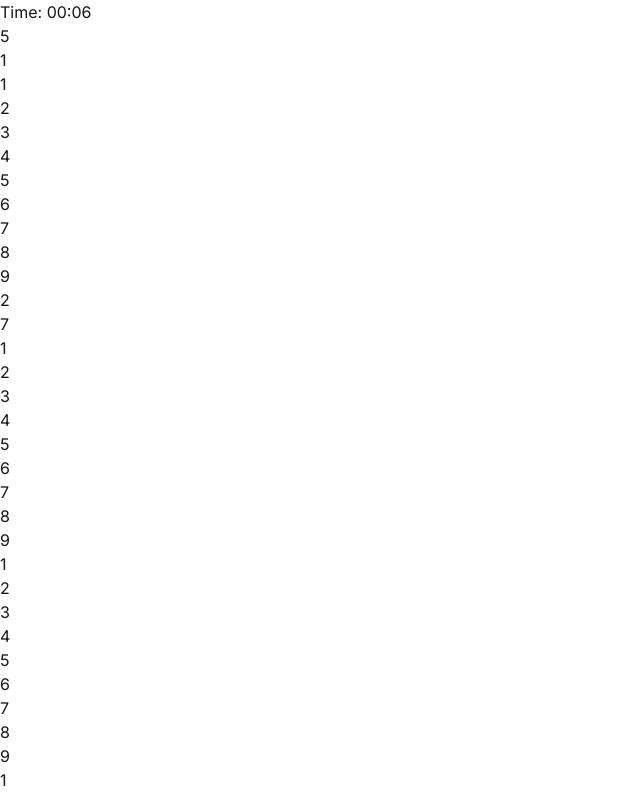
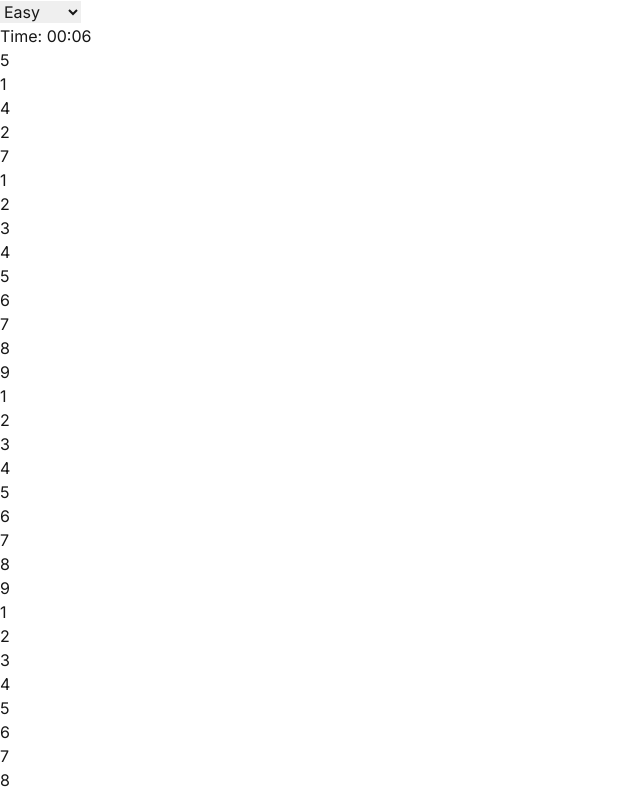
Before and after one commit to sforsyth99/sudoku, a Next.js app: page / in a window 1280 px wide. Shown: the top 796 px of the page, without its empty margins (0-640 px from the left). Built offline with nearby package versions, Linux system fonts and the light colour scheme.

Commit message:
BLU-14 add levels

```diff
--- a/src/app/api/puzzle/route.ts
+++ b/src/app/api/puzzle/route.ts
@@ -93,7 +93,20 @@ function countSolutions(grid: (number | null)[][], solutions: { count: number }
   return solutions.count;
 }
 
-function generatePuzzle(): (number | null)[][] {
+type Difficulty = 'easy' | 'medium' | 'hard';
+
+function getDifficultySettings(difficulty: Difficulty): { cellsToRemove: number } {
+  switch (difficulty) {
+    case 'easy':
+      return { cellsToRemove: 35 };
+    case 'medium':
+      return { cellsToRemove: 45 };
+    case 'hard':
+      return { cellsToRemove: 55 };
+  }
+}
+
+function generatePuzzle(difficulty: Difficulty = 'easy'): (number | null)[][] {
   const grid = generateEmptyGrid();
 
   // Fill diagonal 3x3 boxes
@@ -123,10 +136,10 @@ function generatePuzzle(): (number | null)[][] {
   }
 
   let cellsRemoved = 0;
-  const targetCellsToRemove = 45; // Adjust difficulty by changing this number
+  const { cellsToRemove } = getDifficultySettings(difficulty);
 
   for (const [row, col] of positions) {
-    if (cellsRemoved >= targetCellsToRemove) break;
+    if (cellsRemoved >= cellsToRemove) break;
 
     const temp = puzzle[row][col];
     puzzle[row][col] = null;
@@ -145,8 +158,10 @@ function generatePuzzle(): (number | null)[][] {
   return puzzle;
 }
 
-export async function GET() {
-  const puzzle = generatePuzzle();
+export async function GET(request: Request) {
+  const { searchParams } = new URL(request.url);
+  const difficulty = (searchParams.get('difficulty') || 'easy') as Difficulty;
+  const puzzle = generatePuzzle(difficulty);
   return NextResponse.json({ puzzle });
 }
 
--- a/src/app/components/Game.tsx
+++ b/src/app/components/Game.tsx
@@ -3,15 +3,18 @@
 import { useState, useEffect } from "react";
 import SudokuGrid from "./SudokuGrid";
 
+type Difficulty = 'easy' | 'medium' | 'hard';
+
 export default function Game() {
   const [puzzle, setPuzzle] = useState<(number | null)[][]>([]);
   const [loading, setLoading] = useState(true);
   const [solving, setSolving] = useState(false);
+  const [difficulty, setDifficulty] = useState<Difficulty>('easy');
 
   const fetchNewPuzzle = async () => {
     setLoading(true);
     try {
-      const response = await fetch('/api/puzzle');
+      const response = await fetch(`/api/puzzle?difficulty=${difficulty}`);
       const data = await response.json();
       setPuzzle(data.puzzle);
     } catch (error) {
@@ -48,6 +51,18 @@ export default function Game() {
         <div>Loading new puzzle...</div>
       ) : (
         <>
+          <div className="flex gap-4 mb-4">
+            <select
+              value={difficulty}
+              onChange={(e) => setDifficulty(e.target.value as Difficulty)}
+              className="px-4 py-2 border rounded focus:outline-none focus:ring-2 focus:ring-blue-500"
+              disabled={solving}
+            >
+              <option value="easy">Easy</option>
+              <option value="medium">Medium</option>
+              <option value="hard">Hard</option>
+            </select>
+          </div>
           <SudokuGrid puzzle={puzzle} />
           <div className="flex gap-4">
             <button
```
